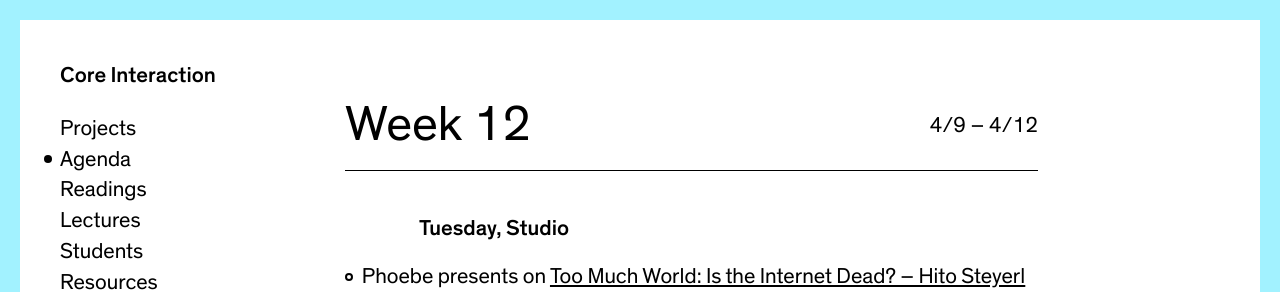
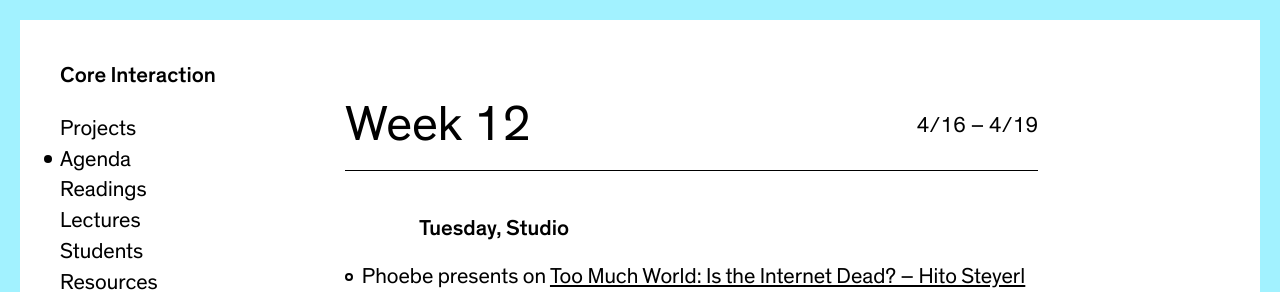
Before and after one commit to dylanfisher/ci19, a Jekyll site: the page built from _agendas/week-12.md, in a window 1280 px wide and 900 px high. Shown: the top 292 px of the window. Built offline with Jekyll 4.4.1, drawn with Linux system fonts in a browser that asks for light colours.

Commit message:
Fix dates on agenda

```diff
--- a/_agendas/week-12.md
+++ b/_agendas/week-12.md
@@ -1,7 +1,7 @@
 ---
 title:            Week 12
 start_date:       2019-04-16 00:00:00 -0500
-date_range:       4/9 – 4/12
+date_range:       4/16 – 4/19
 ---
 
 ### Tuesday, Studio
```
